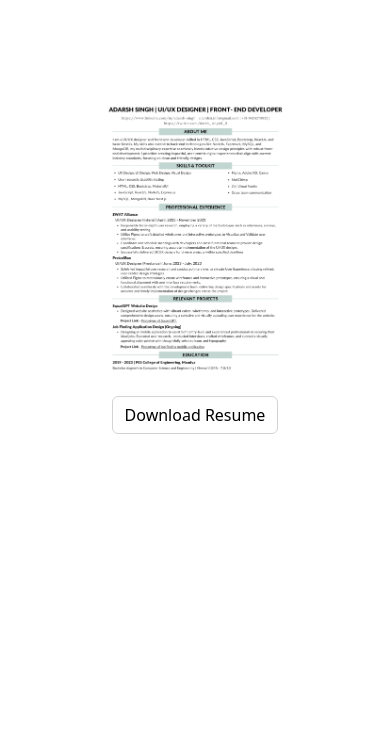
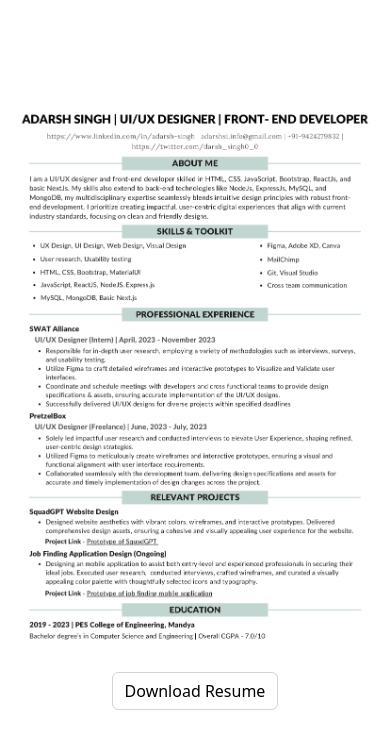
Before and after one commit to I-Adarsh-I/Personal-Website, a React (Create React App) app: page /resume in a window 390 px wide. Shown: the top 748 px of the page. Built offline with nearby package versions, Linux system fonts and the light colour scheme.

Commit message:
resume ready

```diff
--- a/src/components/resume/Resume.js
+++ b/src/components/resume/Resume.js
@@ -15,7 +15,7 @@ function Resume() {
       <Navbar />
       <Fade>
         <div className="resume-main-con">
-          <img src={ResumePdf} alt="" width={"50%"} />
+          <img src={ResumePdf} className="resume-img" alt="Adarsh_Singh_Resume - Click below to download" />
           <a
             className="btn btn-secondary outline-secondary card-btn res-btn"
             href={ResumePDF}
--- a/src/components/resume/resume.css
+++ b/src/components/resume/resume.css
@@ -17,3 +17,12 @@
     color: var(--color-orange);
     border: 1px solid lightgray;
 }
+.resume-img{
+    width: 50%;
+}
+
+@media screen and (max-width: 480px) {
+.resume-img{
+    width: 100%;
+}
+}
```
